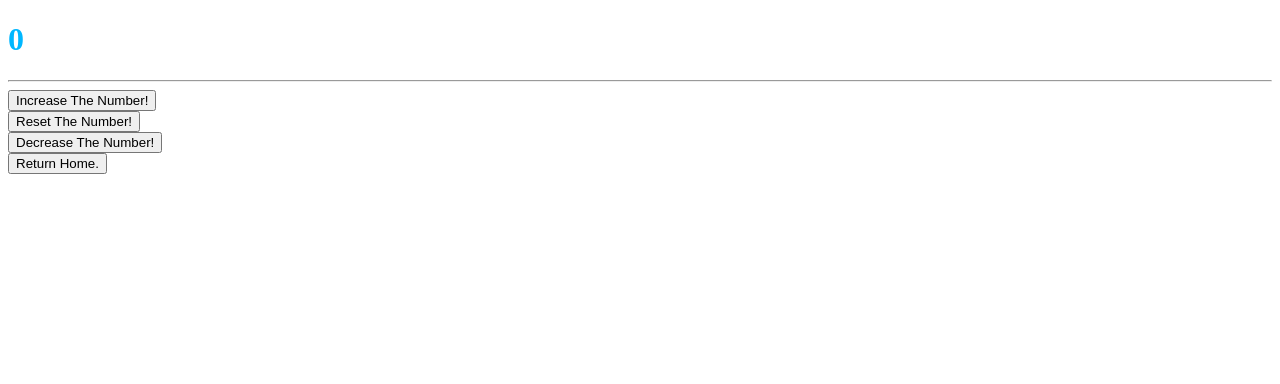
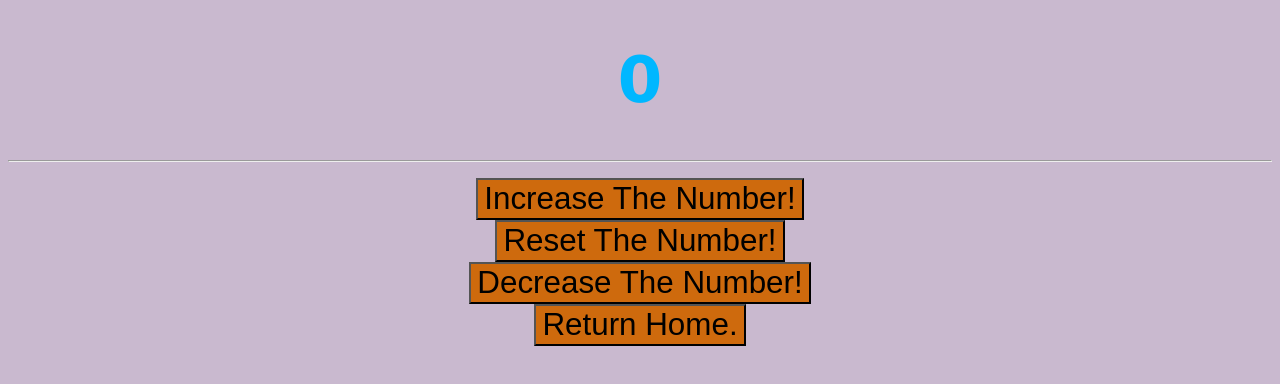
Before and after one commit to magnuschotoborno-sketch/BcxCode, a plain HTML site: page Product1.html in a window 1280 px wide. Drawn offline with Linux system fonts and the light colour scheme.

Commit message:
Update and rename Product.html to Product1.html

```diff
--- a/Product.html
+++ b/Product1.html
@@ -4,7 +4,7 @@
     <meta charset="UTF-8">
     <meta name="viewport" content="width=device-width, initial-scale=1.0">
     <title>The Real Counter!</title>
-    <link rel="stylesheet" href="Product.css">
+    <link rel="stylesheet" href="Product1.css">
 </head>
 <body>
     <h1 id="Zbtn"></h1>
@@ -18,4 +18,5 @@
     <a href="index.html"><button>Return Home.</button></a>
     <script src="script.js"></script>
 </body>
+
 </html>
```
